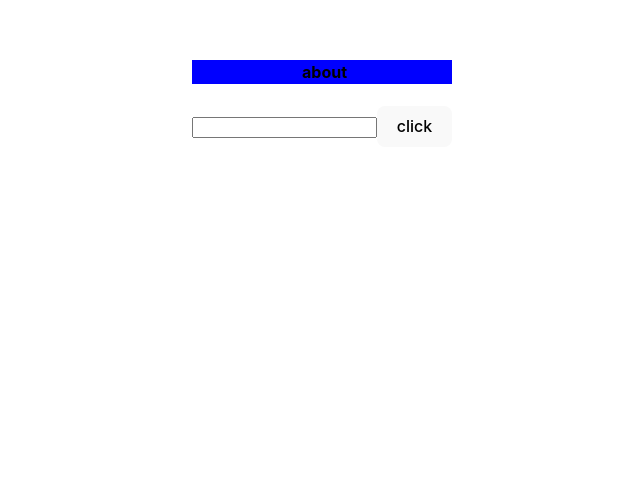
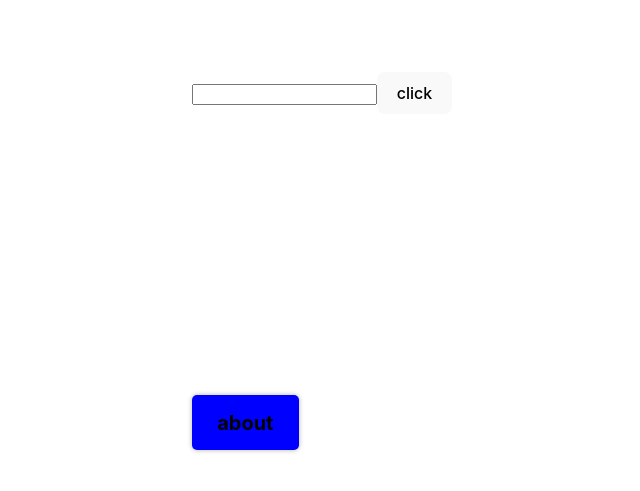
Before and after one commit to amit47-eng/Router-Dom, a React (Vite) app: page /about in a window 1280 px wide. Shown: the part 307-798 px from the top of the page, without its empty margins (318-958 px from the left). Built offline with nearby package versions, Linux system fonts and the light colour scheme.

Commit message:
adding the css

```diff
--- a/src/component/style/about.css
+++ b/src/component/style/about.css
@@ -2,4 +2,71 @@
     background-color: blue;
     color: black;
     padding-left: 2%;
+    padding-right: 2%;
+    padding-top: 1%;
+    padding-bottom: 1%;
+    font-size: 20px;
+    text-align: center;
+    transition: background-color 0.5s ease;
+    cursor: pointer;
+    border-radius: 5px;
+    box-shadow: 0 0 5px rgba(0, 0, 0, 0.3);
+    position: fixed;
+    bottom: 2%;
+
+    &:hover{
+        background-color: darkblue;
+    }
+    &:active{
+        background-color: navy;
+    }
+    &:focus{
+        outline: none;
+    }
+    @media screen and (max-width: 600px){
+        font-size: 16px;
+    }
+    @media screen and (max-width: 400px){
+        font-size: 14px;
+    }
+    @media screen and (max-width: 300px){
+        font-size: 12px;
+    }
+    @media screen and (max-width: 200px){
+        font-size: 10px;
+    }
+    @media screen and (max-width: 100px){
+        font-size: 8px;
+    }
+    @media screen and (max-width: 50px){
+        font-size: 6px;
+    }
+    @media screen and (max-width: 30px){
+        font-size: 4px;
+    }
+    @media screen and (max-width: 15px){
+        font-size: 2px;
+    }
+    @media screen and (max-width: 10px){
+        font-size: 1px;
+    }
+    @media screen and (max-width: 5px){
+        font-size: 0.5px;
+    }
+    @media screen and (max-width: 3px){
+        font-size: 0.3px;
+    }
+    @media screen and (max-width: 1px){
+        font-size: 0.1px;
+    }
+    @media screen and (max-width: 0.5px){
+        font-size: 0.05px;
+    }
+    @media screen and (max-width: 0.2px){
+        font-size: 0.02px;
+    }
+    @media screen and (max-width: 0.1px){
+        font-size: 0.01px;
+    }
+
 }
```
